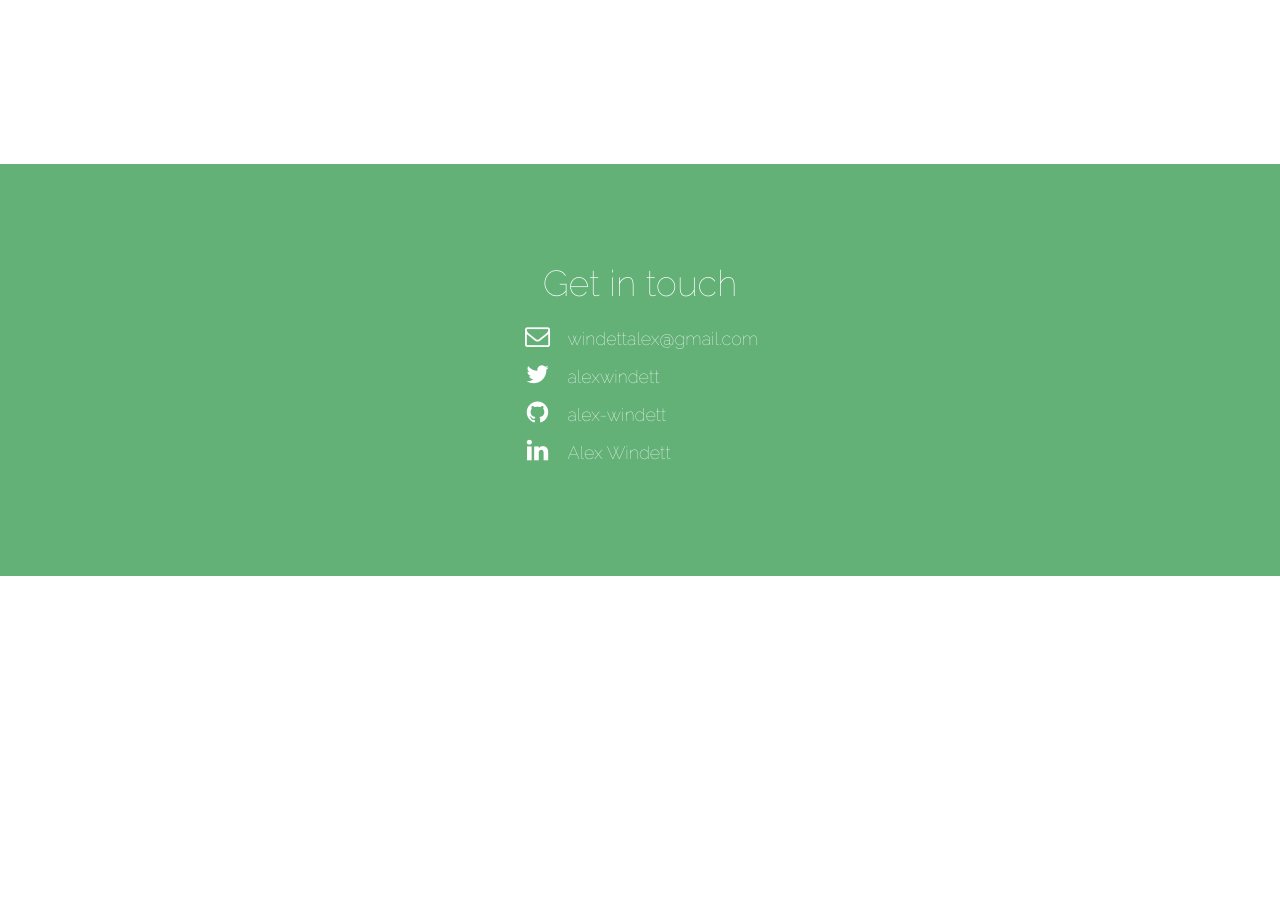
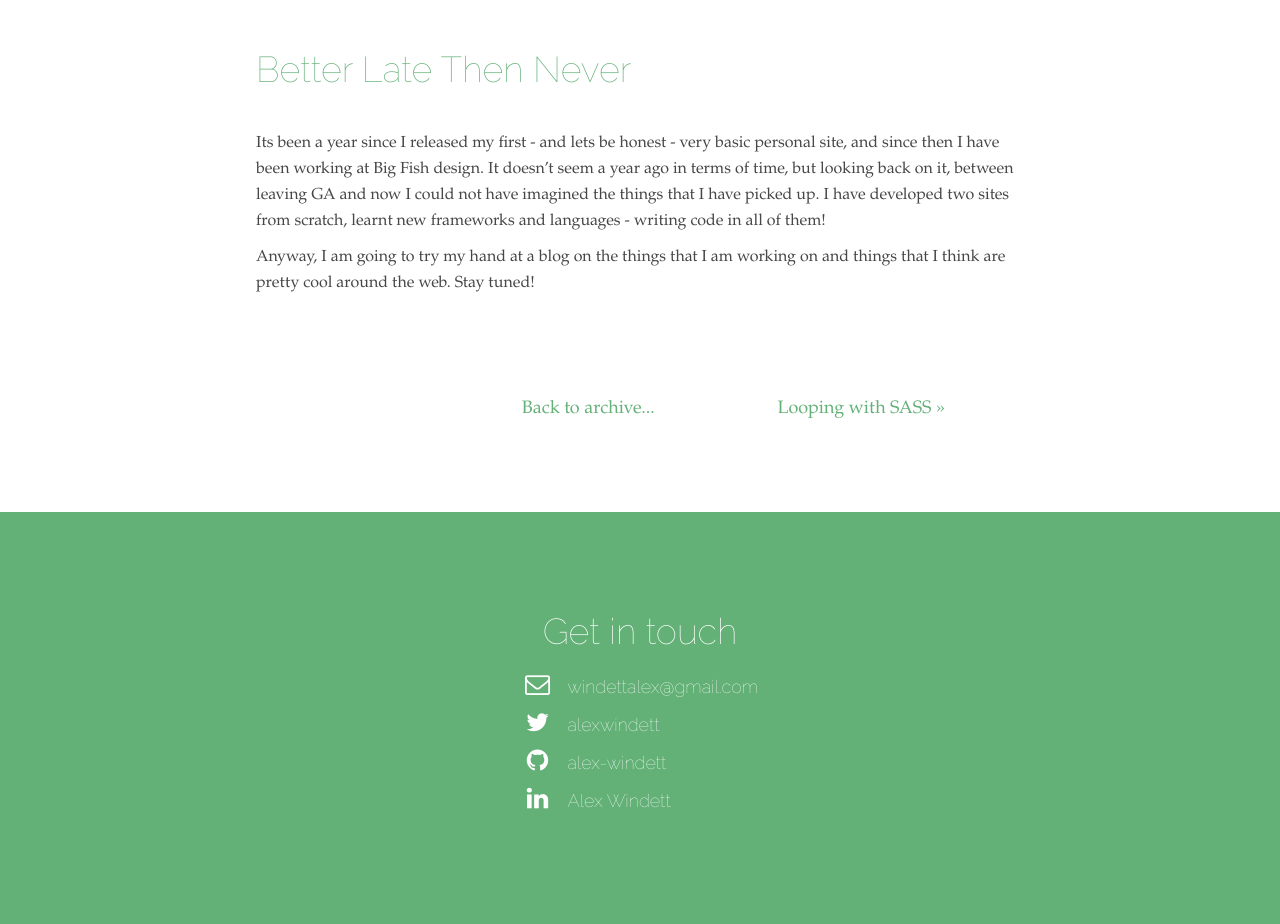
Before and after one commit to alex-windett/alex-windett.github.io, a Jekyll site: the page built from _posts/2015-10-12-better-late-then-never.markdown, in a window 1280 px wide. Shown: the part 319-1243 px from the top of the page. Built offline with Jekyll 4.4.1, drawn with Linux system fonts in a browser that asks for light colours; before the commit the page ends 900 px from its top, so only the background shows below that.

Commit message:
fixing misname post template and asset version.

```diff
--- a/_includes/head.html
+++ b/_includes/head.html
@@ -4,7 +4,7 @@
     <meta name="description" content="{% if page.excerpt %}{{ page.excerpt | strip_html | strip_newlines | truncate: 160 }}{% else %}{{ site.description }}{% endif %}">
     <meta name="viewport" content="width=device-width, initial-scale=1">
 
-    <link rel="stylesheet" href="{{ "/assets/styles/app.css??v=1.0.0" | prepend: site.baseurl }}">
+    <link rel="stylesheet" href="{{ "/assets/styles/app.css?v=1.0.0" | prepend: site.baseurl }}">
     <link rel="canonical" href="{{ page.url | replace:'index.html','' | prepend: site.baseurl | prepend: site.url }}">
     <link rel="alternate" type="application/rss+xml" title="{{ site.title }}" href="{{ "/feed.xml" | prepend: site.baseurl | prepend: site.url }}" />
 </head>
--- a/_layouts/post.html
+++ b/_layouts/post.html
@@ -1,7 +1,8 @@
 ---
 layout: default
-body_class: post-single
+body_class:
 ---
+<section class="post-single">
 	<div class="post">
 
 		<header class="post-header">
@@ -37,3 +38,4 @@ body_class: post-single
 		</article>
 
 	</div>
+</section>
--- a/_sass/pages/_blog-single.scss
+++ b/_sass/pages/_blog-single.scss
@@ -1,4 +1,4 @@
-body.post-single {
+.post-single {
 
 	.post {
 	    width: 90%;
--- a/assets/styles/app.css
+++ b/assets/styles/app.css
@@ -1089,70 +1089,70 @@ body.blog .blog--list__item a:hover {
   color: #a8d3b3;
 }
 
-body.post-single .post {
+.post-single .post {
   width: 90%;
   margin: 0 auto;
 }
 
 @media only screen and (min-width: 73.142857143em) {
-  body.post-single .post {
+  .post-single .post {
     width: 60%;
   }
 }
 
-body.post-single .post p {
+.post-single .post p {
   margin: 1rem 0;
   color: #464646;
 }
 
-body.post-single .post p a {
+.post-single .post p a {
   color: #64b178;
 }
 
-body.post-single .post-title {
+.post-single .post-title {
   font-family: "Raleway Thin";
   color: #64b178;
   padding: 5rem 0 0;
 }
 
-body.post-single .post-header {
+.post-single .post-header {
   margin-bottom: 4rem;
 }
 
-body.post-single .post-header img {
+.post-single .post-header img {
   width: 100%;
 }
 
-body.post-single .page-navigation {
+.post-single .page-navigation {
   padding: 4rem 0;
 }
 
 @media only screen and (min-width: 73.142857143em) {
-  body.post-single .page-navigation {
+  .post-single .page-navigation {
     padding: 8rem 0;
   }
 }
 
-body.post-single .page-navigation li {
+.post-single .page-navigation li {
   width: 100%;
   float: left;
   padding: 1rem;
 }
 
 @media only screen and (min-width: 45.714285714em) {
-  body.post-single .page-navigation li {
+  .post-single .page-navigation li {
     display: inline-block;
     width: 33.3%;
   }
 }
 
-body.post-single .page-navigation a {
+.post-single .page-navigation a {
   font-size: 1.8rem;
   line-height: 2.6rem;
   color: #64b178;
 }
 
-body.post-single .page-navigation a:hover {
+.post-single .page-navigation a:hover {
   border-bottom: solid 1px;
 }
 
```
Also changed, not shown: Gemfile.lock, 1 other file. Lines whose indentation alone changed are shown as unchanged.
